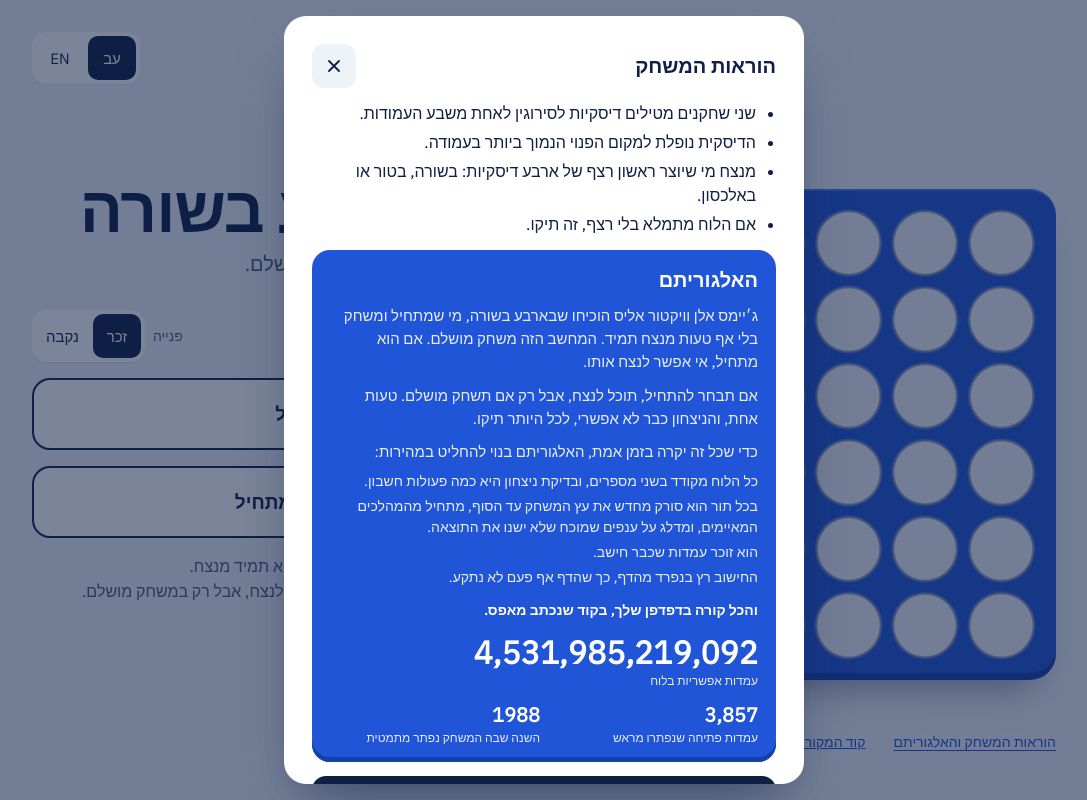
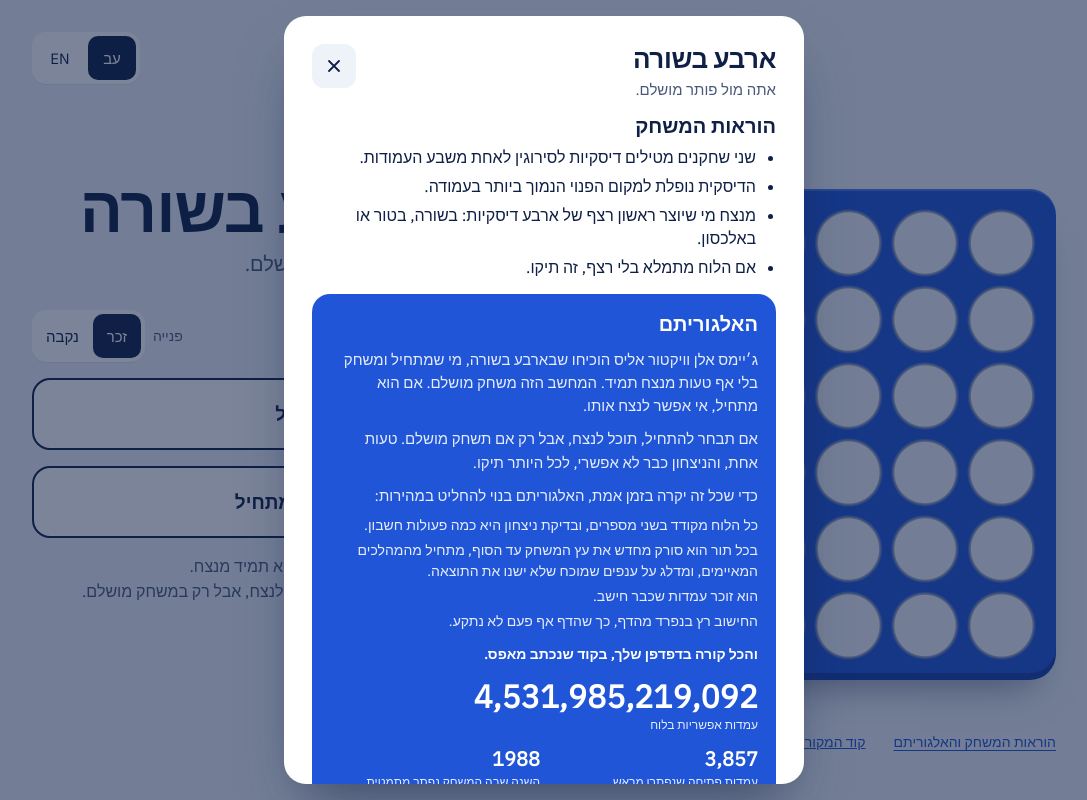
Before and after one commit to gilad-benshlomo/connect-four-solver, a website built with Vite: page index.html in a window 1280 px wide. Shown: the whole page, without its empty margins (96-1183 px from the left). Built offline with nearby package versions, Linux system fonts and the light colour scheme; a web font is replaced by a local one.

Commit message:
Show the game's name at the top of the rules window
The window opens by itself on a first visit and covers the page, so it
now starts with the game's title and subtitle, as on the page; the
rules have a heading of their own below them.

```diff
--- a/src/style.css
+++ b/src/style.css
@@ -754,9 +754,30 @@ a:hover {
 
 .rules-head {
   display: flex;
-  align-items: center;
+  align-items: flex-start;
   justify-content: space-between;
   gap: 12px;
+}
+
+.rules-game-title {
+  margin: 0;
+  font-size: 26px;
+  line-height: 1.1;
+  font-weight: 700;
+  letter-spacing: -0.015em;
+}
+
+.rules-game-subtitle {
+  margin: 6px 0 0;
+  font-size: 15px;
+  line-height: 1.4;
+  color: var(--muted);
+}
+
+.rules-section {
+  display: flex;
+  flex-direction: column;
+  gap: 8px;
 }
 
 .rules-title {
--- a/src/ui/rulesDialog.ts
+++ b/src/ui/rulesDialog.ts
@@ -1,6 +1,6 @@
 /**
- * The rules window: the rules in four lines, and a panel about the
- * algorithm. It is a native <dialog> opened as a modal, so the browser keeps
+ * The window with the game's name, its rules in four lines, and a panel about
+ * the algorithm. It is a native <dialog> opened as a modal, so the browser keeps
  * the keyboard focus inside it and closes it with Escape.
  */
 import { h } from './dom';
@@ -8,7 +8,9 @@ import type { Strings } from './strings';
 
 export class RulesDialog {
   readonly root: HTMLDialogElement;
-  private readonly title = h('h2', { class: 'rules-title', id: 'rules-title' });
+  private readonly gameTitle = h('h2', { class: 'rules-game-title', id: 'rules-game-title' });
+  private readonly gameSubtitle = h('p', { class: 'rules-game-subtitle' });
+  private readonly title = h('h3', { class: 'rules-title' });
   private readonly closeButton = h(
     'button',
     { type: 'button', class: 'icon-button' },
@@ -26,9 +28,10 @@ export class RulesDialog {
     this.root = h(
       'dialog',
       // tabindex lets the window itself take the focus (see open).
-      { class: 'rules', 'aria-labelledby': 'rules-title', tabindex: '-1' },
-      h('div', { class: 'rules-head' }, this.title, this.closeButton),
-      this.rules,
+      { class: 'rules', 'aria-labelledby': 'rules-game-title', tabindex: '-1' },
+      // The game's name first: a visitor who arrives from a link sees this window before the page.
+      h('div', { class: 'rules-head' }, h('div', {}, this.gameTitle, this.gameSubtitle), this.closeButton),
+      h('section', { class: 'rules-section' }, this.title, this.rules),
       h('section', { class: 'about', 'aria-labelledby': 'about-title' }, this.aboutTitle, this.aboutText, this.aboutPoints, this.aboutClosing, this.stats),
       this.gotItButton,
     );
@@ -54,6 +57,8 @@ export class RulesDialog {
 
   /** Shows the texts in the current language. */
   setStrings(strings: Strings): void {
+    this.gameTitle.textContent = strings.title;
+    this.gameSubtitle.textContent = strings.subtitle;
     this.title.textContent = strings.rulesTitle;
     this.closeButton.setAttribute('aria-label', strings.close);
     this.rules.replaceChildren(...strings.rules.map((rule) => h('li', {}, rule)));
```
